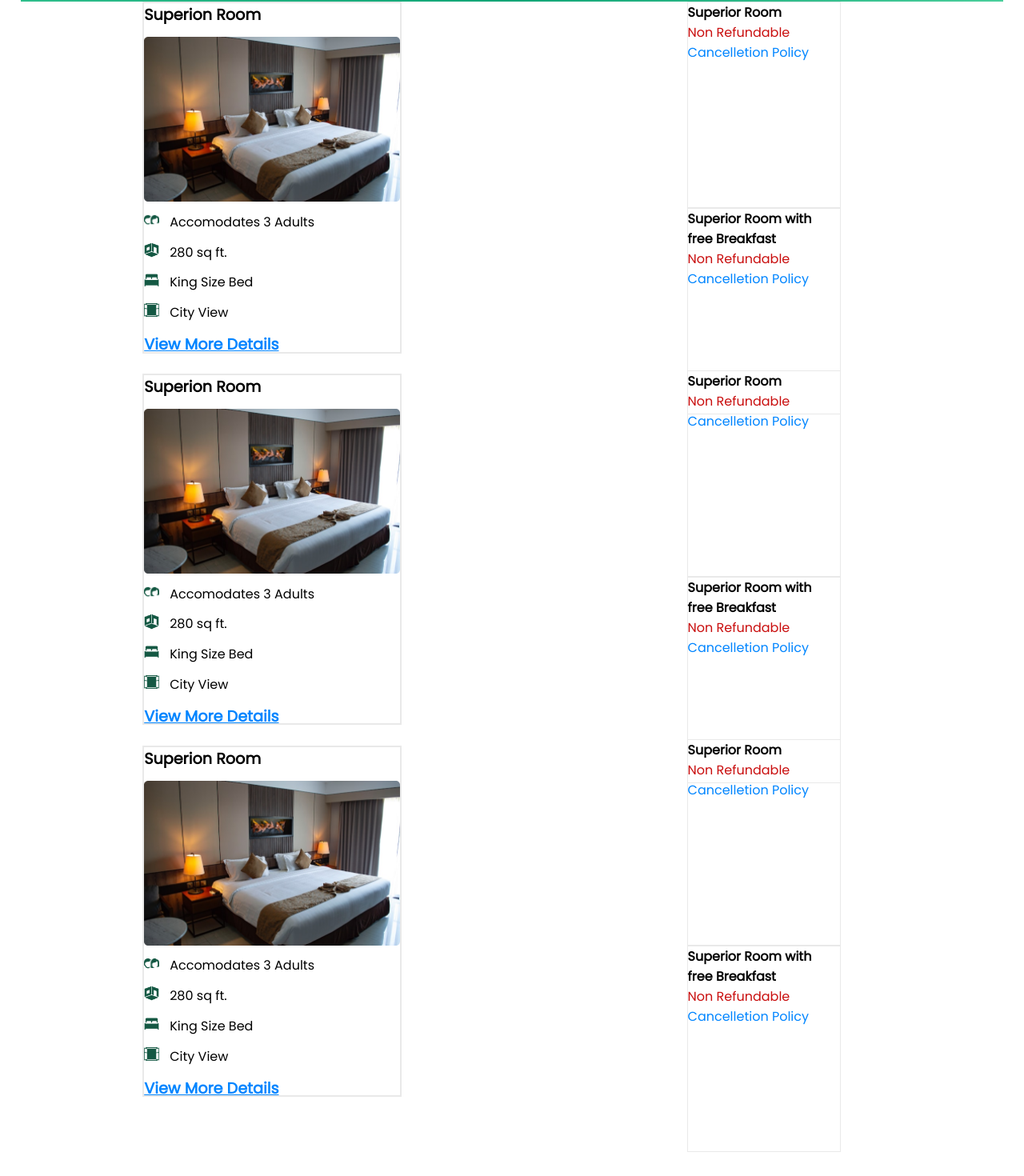
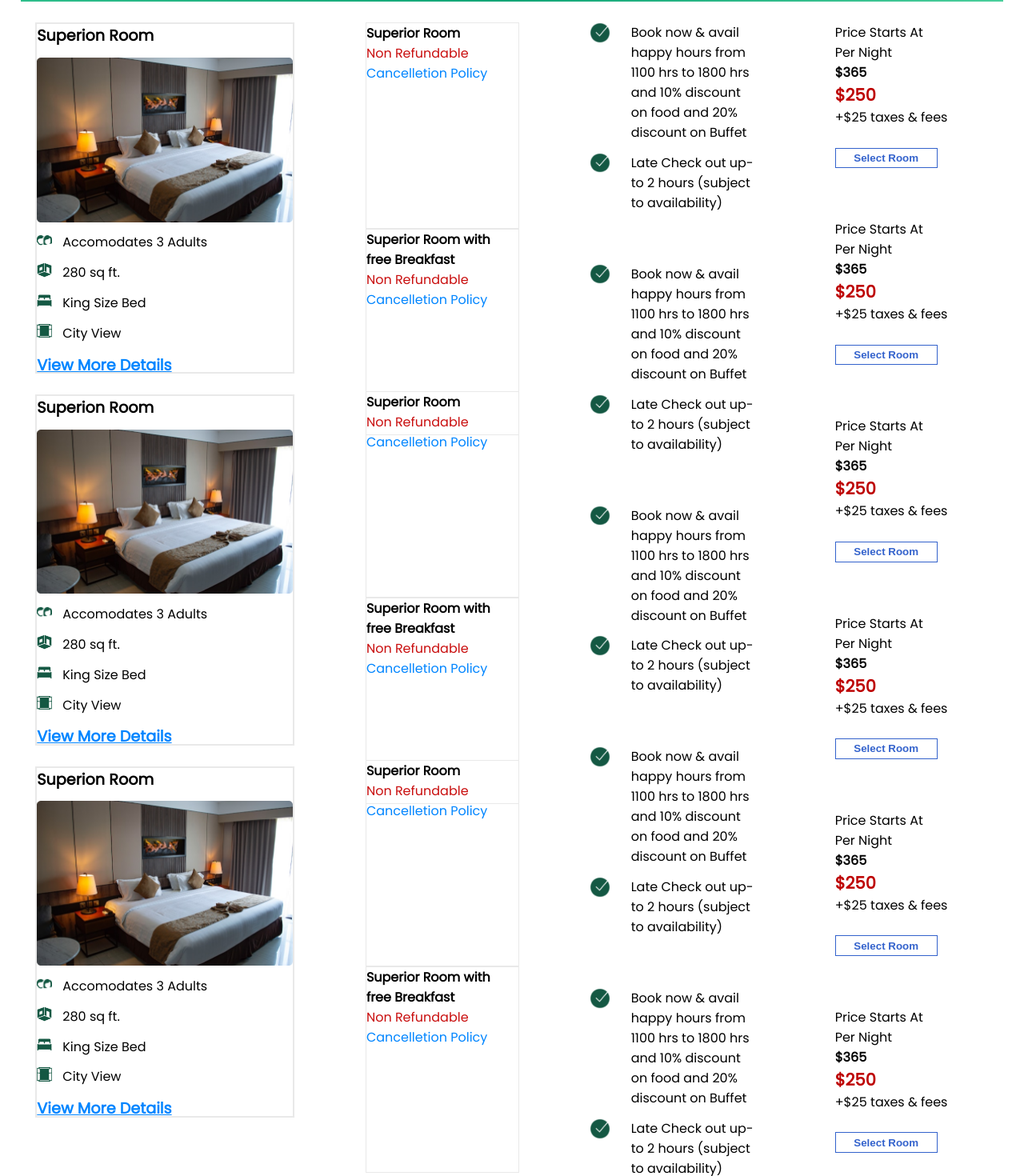
Before and after one commit to paras231/Frontend-mastery, a React (Vite) app in the folder page-design1/: page / in a window 1280 px wide. Shown: the part 844-2314 px from the top of the page at 80% size. Before the commit the page ends 2284 px from the top, so only its background shows below. Built offline with nearby package versions, Linux system fonts and the light colour scheme; a web font is replaced by a local one.

Commit message:
added hotel list selection

```diff
--- a/page-design1/src/Travel/Hotel/HotelRoomList.jsx
+++ b/page-design1/src/Travel/Hotel/HotelRoomList.jsx
@@ -5,6 +5,7 @@ import Couple from "../../assets/Couple.png";
 import roomsize from "../../assets/roomsize.png";
 import kingsizebed from "../../assets/kingsizebed.png";
 import windowimg from "../../assets/window.png";
+import checkmark from "../../assets/checkmark.png";
 
 const HotelRoomList = () => {
   return (
@@ -132,6 +133,135 @@ const HotelRoomList = () => {
               </div>
             </div>
           </div>
+          <div className={styles.gridDiv3}>
+            <div className={styles.inclusionDiv}>
+              <div className={styles.inclusionChild1}>
+                <img src={checkmark} alt="check" />
+                <p>
+                  Book now & avail happy hours from 1100 hrs to 1800 hrs and 10%
+                  discount on food and 20% discount on Buffet
+                </p>
+              </div>
+              <div className={styles.inclusionChild1}>
+                <img src={checkmark} alt="check" />
+                <p>Late Check out up-to 2 hours (subject to availability)</p>
+              </div>
+            </div>
+            <div className={styles.inclusionDiv}>
+              <div className={styles.inclusionChild1}>
+                <img src={checkmark} alt="check" />
+                <p>
+                  Book now & avail happy hours from 1100 hrs to 1800 hrs and 10%
+                  discount on food and 20% discount on Buffet
+                </p>
+              </div>
+              <div className={styles.inclusionChild1}>
+                <img src={checkmark} alt="check" />
+                <p>Late Check out up-to 2 hours (subject to availability)</p>
+              </div>
+            </div>
+            <div className={styles.inclusionDiv}>
+              <div className={styles.inclusionChild1}>
+                <img src={checkmark} alt="check" />
+                <p>
+                  Book now & avail happy hours from 1100 hrs to 1800 hrs and 10%
+                  discount on food and 20% discount on Buffet
+                </p>
+              </div>
+              <div className={styles.inclusionChild1}>
+                <img src={checkmark} alt="check" />
+                <p>Late Check out up-to 2 hours (subject to availability)</p>
+              </div>
+            </div>
+            <div className={styles.inclusionDiv}>
+              <div className={styles.inclusionChild1}>
+                <img src={checkmark} alt="check" />
+                <p>
+                  Book now & avail happy hours from 1100 hrs to 1800 hrs and 10%
+                  discount on food and 20% discount on Buffet
+                </p>
+              </div>
+              <div className={styles.inclusionChild1}>
+                <img src={checkmark} alt="check" />
+                <p>Late Check out up-to 2 hours (subject to availability)</p>
+              </div>
+            </div>
+            <div className={styles.inclusionDiv}>
+              <div className={styles.inclusionChild1}>
+                <img src={checkmark} alt="check" />
+                <p>
+                  Book now & avail happy hours from 1100 hrs to 1800 hrs and 10%
+                  discount on food and 20% discount on Buffet
+                </p>
+              </div>
+              <div className={styles.inclusionChild1}>
+                <img src={checkmark} alt="check" />
+                <p>Late Check out up-to 2 hours (subject to availability)</p>
+              </div>
+            </div>
+          </div>
+          <div className={styles.gridDiv4}>
+            <div className={styles.priceDiv}>
+                <p>Price Starts At</p>
+                <p>Per Night</p>
+                <p className={styles.darkPrice}>$365</p>
+                <p className={styles.redPrice}>$250</p>
+                <p>+$25 taxes & fees</p>
+                <button className={styles.selectButton}>
+                Select Room
+                </button>
+            </div>
+            <div className={styles.priceDiv}>
+                <p>Price Starts At</p>
+                <p>Per Night</p>
+                <p className={styles.darkPrice}>$365</p>
+                <p className={styles.redPrice}>$250</p>
+                <p>+$25 taxes & fees</p>
+                <button className={styles.selectButton}>
+                Select Room
+                </button>
+            </div>
+            <div className={styles.priceDiv}>
+                <p>Price Starts At</p>
+                <p>Per Night</p>
+                <p className={styles.darkPrice}>$365</p>
+                <p className={styles.redPrice}>$250</p>
+                <p>+$25 taxes & fees</p>
+                <button className={styles.selectButton}>
+                Select Room
+                </button>
+            </div>
+            <div className={styles.priceDiv}>
+                <p>Price Starts At</p>
+                <p>Per Night</p>
+                <p className={styles.darkPrice}>$365</p>
+                <p className={styles.redPrice}>$250</p>
+                <p>+$25 taxes & fees</p>
+                <button className={styles.selectButton}>
+                Select Room
+                </button>
+            </div>
+            <div className={styles.priceDiv}>
+                <p>Price Starts At</p>
+                <p>Per Night</p>
+                <p className={styles.darkPrice}>$365</p>
+                <p className={styles.redPrice}>$250</p>
+                <p>+$25 taxes & fees</p>
+                <button className={styles.selectButton}>
+                Select Room
+                </button>
+            </div>
+            <div className={styles.priceDiv}>
+                <p>Price Starts At</p>
+                <p>Per Night</p>
+                <p className={styles.darkPrice}>$365</p>
+                <p className={styles.redPrice}>$250</p>
+                <p>+$25 taxes & fees</p>
+                <button className={styles.selectButton}>
+                Select Room
+                </button>
+            </div>
+          </div>
         </div>
       </section>
     </>
--- a/page-design1/src/Travel/Hotel/HotelSelection.jsx
+++ b/page-design1/src/Travel/Hotel/HotelSelection.jsx
@@ -9,6 +9,7 @@ import Line from "../../assets/line.png";
 import { BsArrowRight } from "react-icons/bs";
 import { IoIosBed } from "react-icons/io";
 import HotelRoomList from "./HotelRoomList";
+
 const HotelSelection = () => {
   return (
     <>
--- a/page-design1/src/Travel/Hotel/hotelRoomList.module.scss
+++ b/page-design1/src/Travel/Hotel/hotelRoomList.module.scss
@@ -22,6 +22,7 @@
   display: flex;
   flex-direction: column;
   gap: 2vmax;
+  margin-top: 2vmax;
 }
 .detailCard1 {
   display: flex;
@@ -81,6 +82,7 @@
   display: flex;
   flex-direction: column;
   gap: 6vmax;
+  margin-top: 2vmax;
 }
 .grid2Child {
   height: 30vmax;
@@ -101,3 +103,55 @@
     }
   }
 }
+
+.gridDiv3 {
+  display: flex;
+  flex-direction: column;
+  gap: 5vmax;
+  margin-top: 2vmax;
+  .inclusionDiv {
+    display: flex;
+    flex-direction: column;
+    gap: 1vmax;
+    width: 17vmax;
+    .inclusionChild1 {
+      display: flex;
+      gap: 2vmax;
+      width: 16vmax;
+      img {
+        width: 2vmax;
+        height: 2vmax;
+      }
+    }
+  }
+}
+
+.gridDiv4 {
+  display: flex;
+  flex-direction: column;
+  gap: 5vmax;
+  margin-top: 2vmax;
+  .priceDiv {
+    display: flex;
+    flex-direction: column;
+
+    .darkPrice {
+      font-weight: 600;
+    }
+    .redPrice {
+      color: #bd0000;
+      font-size: 1.3rem;
+      font-weight: 600;
+    }
+    .selectButton {
+      width: 10vmax;
+      height: 2vmax;
+      background-color: transparent;
+      border: 1px solid #3362cc;
+      cursor: pointer;
+      color: #3362cc;
+      font-weight: 600;
+      margin-top: 2vmax;
+    }
+  }
+}
```
Also changed, not shown: page-design1/src/assets/checkmark.png (added).
